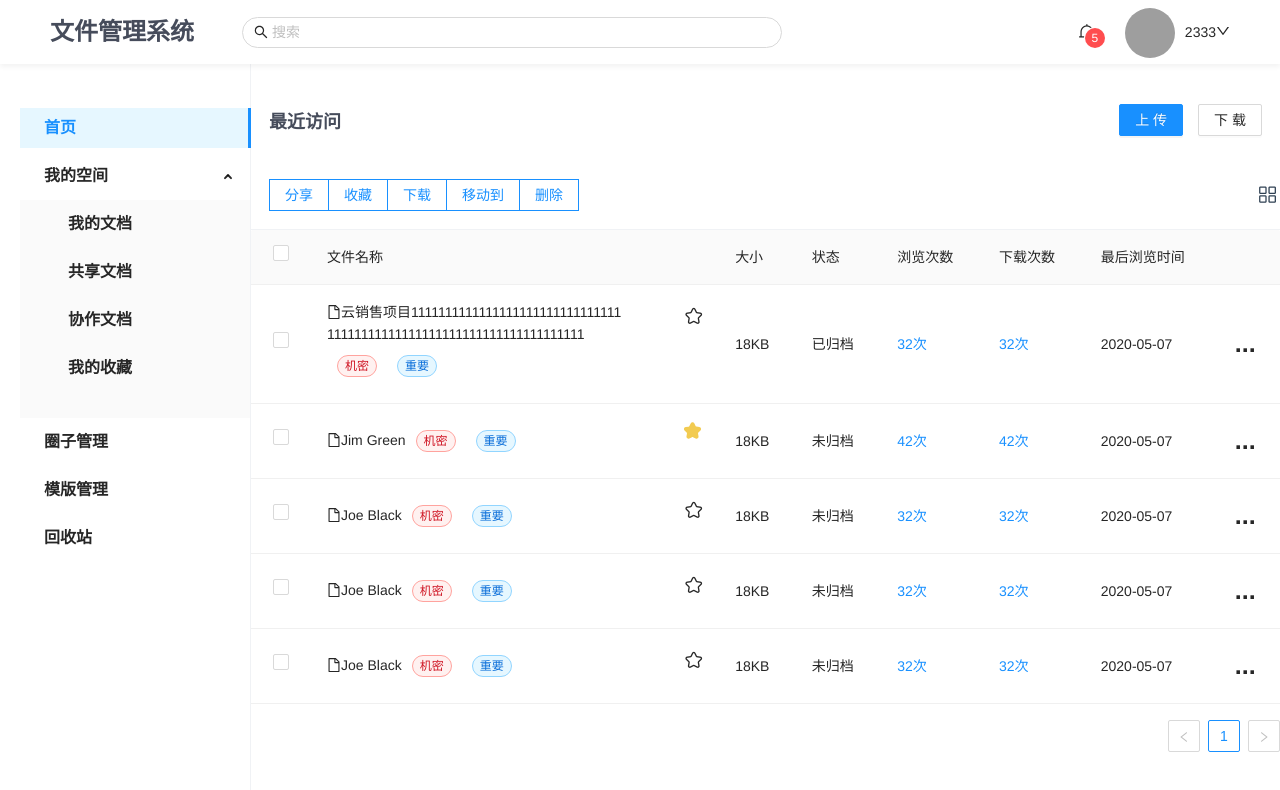
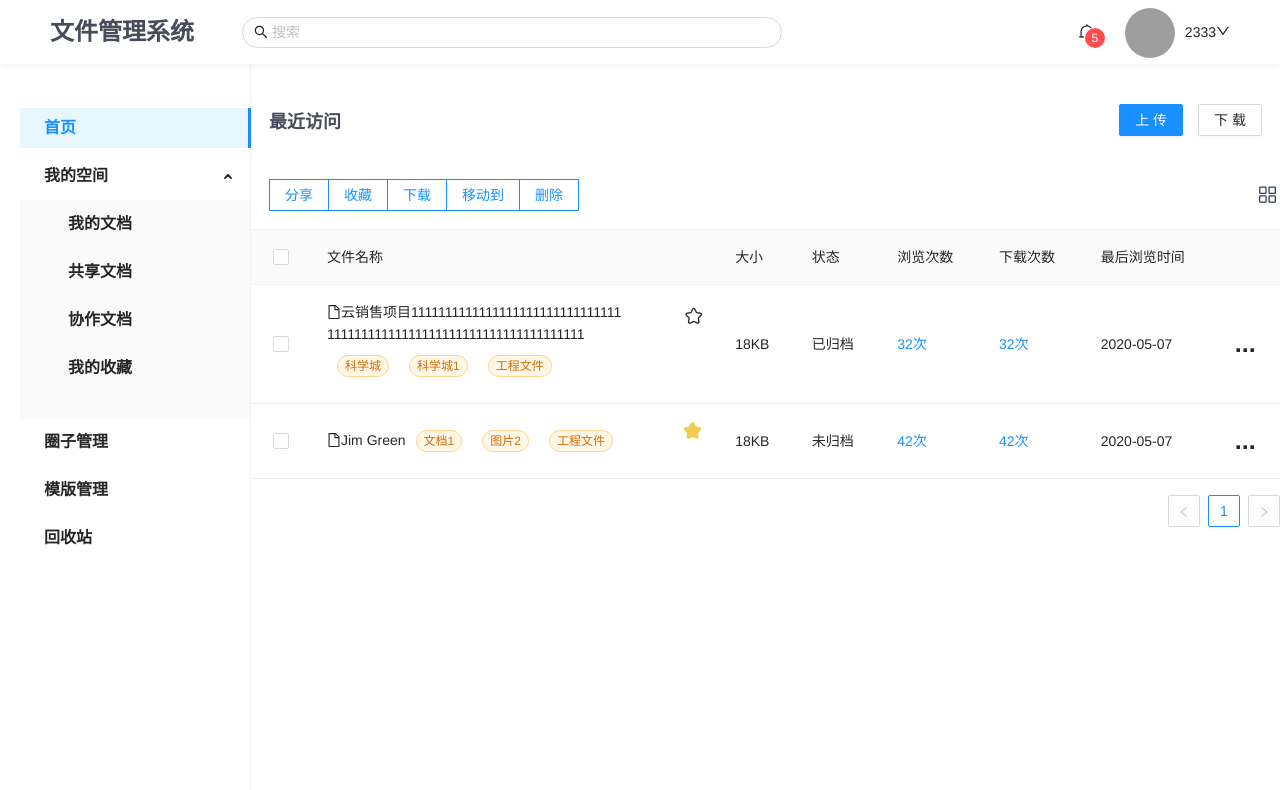
Before and after one commit to yuanyuanwa/filemanagement, a Vue app: page /main/mymian in a window 1280 px wide. Shown: the top 790 px of the page. Built offline with nearby package versions, Linux system fonts and the light colour scheme; grey boxes are pictures that could not be loaded.

Commit message:
完成tag

```diff
--- a/src/components/myMian.vue
+++ b/src/components/myMian.vue
@@ -5,21 +5,27 @@
         <div class="recently">最近访问</div>
         <div>
           <a-dropdown>
-            <a-button @click.prevent type="primary" class="upload"> 上传</a-button>
+            <a-button @click.prevent type="primary" class="upload">
+              上传</a-button
+            >
             <template #overlay>
               <a-menu>
                 <a-menu-item>
-                  <a-upload action="https://www.mocky.io/v2/5cc8019d300000980a055e76">
+                  <a-upload
+                    action="https://www.mocky.io/v2/5cc8019d300000980a055e76"
+                  >
                     <a href="javascript:;">上传文件</a>
                   </a-upload>
                 </a-menu-item>
 
                 <a-menu-item>
-                  <a-upload action="https://www.mocky.io/v2/5cc8019d300000980a055e76" directory>
+                  <a-upload
+                    action="https://www.mocky.io/v2/5cc8019d300000980a055e76"
+                    directory
+                  >
                     <a href="javascript:;">上传文件夹</a>
                   </a-upload>
                 </a-menu-item>
-
               </a-menu>
             </template>
           </a-dropdown>
@@ -41,7 +47,9 @@
       <div class="list">
         <div>
           <a-radio-group v-model:value="size" class="button">
-        <a-radio-button value="large" @click="showModal">分享</a-radio-button>
+            <a-radio-button value="large" @click="showModal"
+              >分享</a-radio-button
+            >
             <a-modal
               v-model:visible="visible"
               title="分享文档"
@@ -61,12 +69,18 @@
             <a-radio-button value="large">收藏</a-radio-button>
             <a-radio-button value="large">下载</a-radio-button>
             <a-radio-button value="large">移动到</a-radio-button>
-        <a-radio-button value="large" @click="showModal">删除</a-radio-button>
+            <a-radio-button value="large" @click="showModal"
+              >删除</a-radio-button
+            >
           </a-radio-group>
         </div>
         <div>
-        <div v-if="changeList"><i class="icon iconfont icon-liebiaoqiehuan-1 changeList"></i></div>
-      <div v-else><i class="icon iconfont icon-liebiaoqiehuan- changeList" ></i></div>
+          <div v-if="changeList">
+            <i class="icon iconfont icon-liebiaoqiehuan-1 changeList"></i>
+          </div>
+          <div v-else>
+            <i class="icon iconfont icon-liebiaoqiehuan- changeList"></i>
+          </div>
         </div>
       </div>
     </div>
@@ -89,13 +103,15 @@
             <div style="word-break: break-all; width: 300px">
               <FileOutlined />
               <span @click="handleClickScope(scope)">{{ scope.text }}</span>
+              <span v-for="tag in scope.record.tags" :key="tag">
                 <a-tag
-                v-for="tag in scope.record.tags"
+                  v-if="tag.isClick || tag.isSystemTag"
                   :key="tag"
                   :color="tag.color"
                 >
                   {{ tag.key }}
                 </a-tag>
+              </span>
             </div>
             <div @click="handleStarChange(scope.record.key)">
               <div v-if="scope.record.icon">
@@ -190,7 +206,7 @@
                       <div class="system-tag">
                         <div>系统标签：</div>
                         <div>
-                          <span v-for="(tag, index) in tags1" :key="index">
+                          <span v-for="(tag, index) in systemTags" :key="index">
                             <a-tag
                               :key="tag.key"
                               :closable="false"
@@ -342,19 +358,21 @@ export default defineComponent({
       selectedRowKeys: [], // Check here to configure the default column
       loading: false,
       value1: "",
-      tags: [
-        { key: 1, name: "机密", isClick: false },
-        { key: 2, name: "个人", isClick: false },
-        { key: 3, name: "工作", isClick: false },
-        { key: 4, name: "加油", isClick: false },
-      ],
-      tags1: [
-        { key: 1, name: "科学城", isClick: false },
-        { key: 2, name: "科学城1", isClick: false },
-        { key: 3, name: "科学城2", isClick: false },
-        { key: 4, name: "科学城3", isClick: false },
-      ],
-      totalTag: [], //
+      // tags: [
+      //   { key: 1, name: "机密", isClick: false },
+      //   { key: 2, name: "个人", isClick: false },
+      //   { key: 3, name: "工作", isClick: false },
+      //   { key: 4, name: "加油", isClick: false },
+      // ],
+      tags: [],
+      // systemTags: [
+      //   { key: 1, name: "科学城", isClick: false },
+      //   { key: 2, name: "科学城1", isClick: false },
+      //   { key: 3, name: "科学城2", isClick: false },
+      //   { key: 4, name: "科学城3", isClick: false },
+      // ],
+      systemTags: [],
+      // totalTag: [], //
       inputVisible: false,
       inputValue: "",
       applications: [
@@ -363,7 +381,7 @@ export default defineComponent({
         { key: 3, name: "查看图片", url: "https://baidu.com" },
         { key: 4, name: "XXX部门大屏展示", url: "https://baidu.com" },
       ],
-      changeList:true
+      changeList: true,
     });
 
     const inputRef = ref();
@@ -388,12 +406,12 @@ export default defineComponent({
     //系统标签选中和不选中
     const handleTagClick1 = (tag) => {
       console.log(tag);
-      let tags = state.tags1;
-      tags.map((item) => {
-        if (item.name === tag.name) {
-          item.isClick = !tag.isClick;
-        }
-      });
+      // let tags = state.systemTags;
+      // tags.map((item) => {
+      //   if (item.name === tag.name) {
+      //     item.isClick = !tag.isClick;
+      //   }
+      // });
     };
     //自定义标签选中和不选中
     const handleTagClick = (tag) => {
@@ -404,6 +422,7 @@ export default defineComponent({
           item.isClick = !tag.isClick;
         }
       });
+      console.log("tag", tag);
     };
     //确认时不重复输入
     const handleInputConfirm = () => {
@@ -413,6 +432,7 @@ export default defineComponent({
         key: state.tags.length + 1,
         name: inputValue,
         isClick: false,
+        isSystemTag: false,
       };
       let tags = state.tags;
       let isFind = false;
@@ -430,6 +450,7 @@ export default defineComponent({
         inputVisible: false,
         inputValue: "",
       });
+      console.log(55, state.tags);
     };
 
     //对话框是否展示，默认不展示
@@ -488,14 +509,31 @@ export default defineComponent({
         size: "18KB",
         isFiled: "已归档",
         seeTime: "2020-05-07",
+        _id: "A12jkasf",
         tags: [
           {
-            key: "机密",
-            color: "red",
+            key: "科学城",
+            color: "orange",
+            isSystemTag: true,
+            isClick: true,
           },
           {
-            key: "重要",
-            color: "blue",
+            key: "科学城1",
+            color: "orange",
+            isSystemTag: true,
+            isClick: true,
+          },
+          {
+            key: "工程文件",
+            color: "orange",
+            isSystemTag: false,
+            isClick: true,
+          },
+          {
+            key: "项目文件2",
+            color: "orange",
+            isSystemTag: false,
+            isClick: false,
           },
         ],
         action: "...",
@@ -509,76 +547,92 @@ export default defineComponent({
         isFiled: "未归档",
         size: "18KB",
         seeTime: "2020-05-07",
+        _id: "NBerfghia2sf",
+
         tags: [
           {
-            key: "机密",
-            color: "red",
+            key: "文档1",
+            color: "orange",
+            isSystemTag: true,
           },
           {
-            key: "重要",
-            color: "blue",
+            key: "图片2",
+            color: "orange",
+            isSystemTag: true,
+          },
+          {
+            key: "工程文件",
+            color: "orange",
+            isSystemTag: false,
+            isClick: true,
+          },
+          {
+            key: "项目文件2",
+            color: "orange",
+            isSystemTag: false,
+            isClick: false,
           },
         ],
         action: "...",
         icon: true,
       },
-      {
-        key: "2",
-        name: "Joe Black",
-        age: 32,
-        isFiled: "未归档",
-        size: "18KB",
-        seeTime: "2020-05-07",
-        tags: [
-          {
-            key: "机密",
-            color: "red",
-          },
-          {
-            key: "重要",
-            color: "blue",
-          },
-        ],
-        action: "...",
-      },
-      {
-        key: "3",
-        name: "Joe Black",
-        isFiled: "未归档",
-        size: "18KB",
-        age: 32,
-        seeTime: "2020-05-07",
-        tags: [
-          {
-            key: "机密",
-            color: "red",
-          },
-          {
-            key: "重要",
-            color: "blue",
-          },
-        ],
-        action: "...",
-      },
-      {
-        key: "4",
-        name: "Joe Black",
-        isFiled: "未归档",
-        size: "18KB",
-        age: 32,
-        seeTime: "2020-05-07",
-        tags: [
-          {
-            key: "机密",
-            color: "red",
-          },
-          {
-            key: "重要",
-            color: "blue",
-          },
-        ],
-        action: "...",
-      },
+      // {
+      //   key: "2",
+      //   name: "Joe Black",
+      //   age: 32,
+      //   isFiled: "未归档",
+      //   size: "18KB",
+      //   seeTime: "2020-05-07",
+      //   tags: [
+      //     {
+      //       key: "机密",
+      //       color: "red",
+      //     },
+      //     {
+      //       key: "重要",
+      //       color: "blue",
+      //     },
+      //   ],
+      //   action: "...",
+      // },
+      // {
+      //   key: "3",
+      //   name: "Joe Black",
+      //   isFiled: "未归档",
+      //   size: "18KB",
+      //   age: 32,
+      //   seeTime: "2020-05-07",
+      //   tags: [
+      //     {
+      //       key: "机密",
+      //       color: "red",
+      //     },
+      //     {
+      //       key: "重要",
+      //       color: "blue",
+      //     },
+      //   ],
+      //   action: "...",
+      // },
+      // {
+      //   key: "4",
+      //   name: "Joe Black",
+      //   isFiled: "未归档",
+      //   size: "18KB",
+      //   age: 32,
+      //   seeTime: "2020-05-07",
+      //   tags: [
+      //     {
+      //       key: "机密",
+      //       color: "red",
+      //     },
+      //     {
+      //       key: "重要",
+      //       color: "blue",
+      //     },
+      //   ],
+      //   action: "...",
+      // },
     ]);
     const list = [
       { tag: "标签一" },
@@ -591,8 +645,38 @@ export default defineComponent({
       visible.value = true;
     };
     let selectTag = {};
+    let selectID = "";
     const showModal1 = (record) => {
       console.log(record);
+      selectID = record._id;
+      // 这是系统标签
+      state.systemTags = record.tags
+        .filter((v) => v.isSystemTag)
+        .map((item, index) => {
+          return {
+            key: index,
+            name: item.key,
+            isClick: true,
+            isSystemTag: item.isSystemTag,
+          };
+        });
+      // 自定义标签
+      state.tags = record.tags
+        .filter((v) => !v.isSystemTag)
+        .map((item, index) => {
+          return {
+            key: index,
+            name: item.key,
+            isClick: item.isClick,
+            isSystemTag: item.isSystemTag,
+          };
+        });
+      // if(item.isSystemTag) {
+      //   return true
+      // } else {
+      //   return false
+      // }
+      // 自定义标签
       // 清空状态
       // state.tags = [
       //   { key: 1, name: "机密", isClick: false },
@@ -625,23 +709,65 @@ export default defineComponent({
     };
     const handleOk1 = (e) => {
       console.log(3333, e);
-      //合并系统标签和自定义标签
-      state.totalTag = state.tags.concat(state.tags1);
-      console.log(55555, state.totalTag);
+      console.log(2, selectTag);
+      let all = state.tags.concat(state.systemTags);
+      console.log("all", all);
 
-      //选择标签
-      selectTag.tags = state.totalTag
-        .filter((v) => v.isClick)
-        .map((item) => {
+      console.log(223, data.value);
+
+      data.value = data.value.map((item) => {
+        if (item._id === selectID) {
+          item.tags = all.map((item) => {
             return {
               key: item.name,
-            //cyan:青绿色s
-            color: item.isClick ? "cyan" : "",
+              color: "orange",
+              isSystemTag: item.isSystemTag,
+              isClick: item.isClick,
             };
           });
-      console.log("selectTag.tags", selectTag.tags);
+        }
+        return item;
+      });
+      // selectTag = all.map((item) => {
+      //   return {
+      //     key: item.name,
+      //     color: "orange",
+      //     isSystemTag: item.isSystemTag,
+      //     isClick: item.isClick,
+      //   };
+      // });
+      console.log("selectTag", selectTag);
+
+      // //合并系统标签和自定义标签
+      // state.totalTag = state.tags.concat(state.systemTags);
+      // console.log(55555, state.totalTag);
+
+      // //选择标签
+      // selectTag.tags = state.totalTag
+      //   .filter((v) => v.isClick)
+      //   .map((item) => {
+      //     return {
+      //       key: item.name,
+      //       //cyan:青绿色s
+      //       color: item.isClick ? "cyan" : "",
+      //     };
+      //   });
+      // console.log("selectTag.tags", selectTag.tags);
 
       visible1.value = false;
+      // data.value = data.value.map((item) => {
+      //   if (item._id === selectID) {
+      //     item.tags = all.map((item) => {
+      //       return {
+      //         key: item.name,
+      //         color: "orange",
+      //         isSystemTag: item.isSystemTag,
+      //         isClick: item.isClick,
+      //       };
+      //     });
+      //   }
+      //   return item;
+      // });
     };
     const handleOk2 = (e) => {
       console.log(e);
@@ -704,7 +830,7 @@ export default defineComponent({
 });
 </script>
 
-<style scope>
+<style scoped>
 .checkbox {
   display: flex;
   align-items: center;
@@ -783,9 +909,7 @@ export default defineComponent({
 .ant-modal-body {
   padding: 0px;
 }
-.tag {
-  margin: 20px;
-}
+
 .ant-tag {
   border-radius: 15px;
   margin: 10px;
@@ -802,15 +926,14 @@ export default defineComponent({
   font-size: 25px;
   font-weight: 700;
 }
-.list{
+.list {
   display: flex;
   justify-content: space-between;
   align-items: center;
 }
-.icon-liebiaoqiehuan-1,.icon-liebiaoqiehuan-{
+.icon-liebiaoqiehuan-1,
+.icon-liebiaoqiehuan- {
   font-size: 25px;
 }
-/* .icon{
-  font-size: 100px;
-} */
+
 </style>
```
Lines whose indentation alone changed are shown as unchanged.
